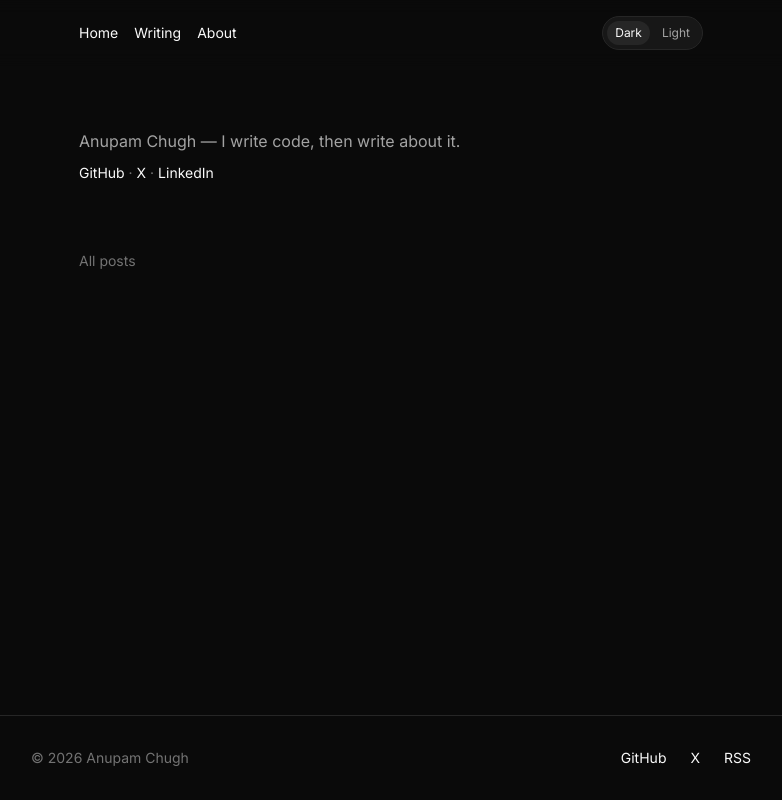
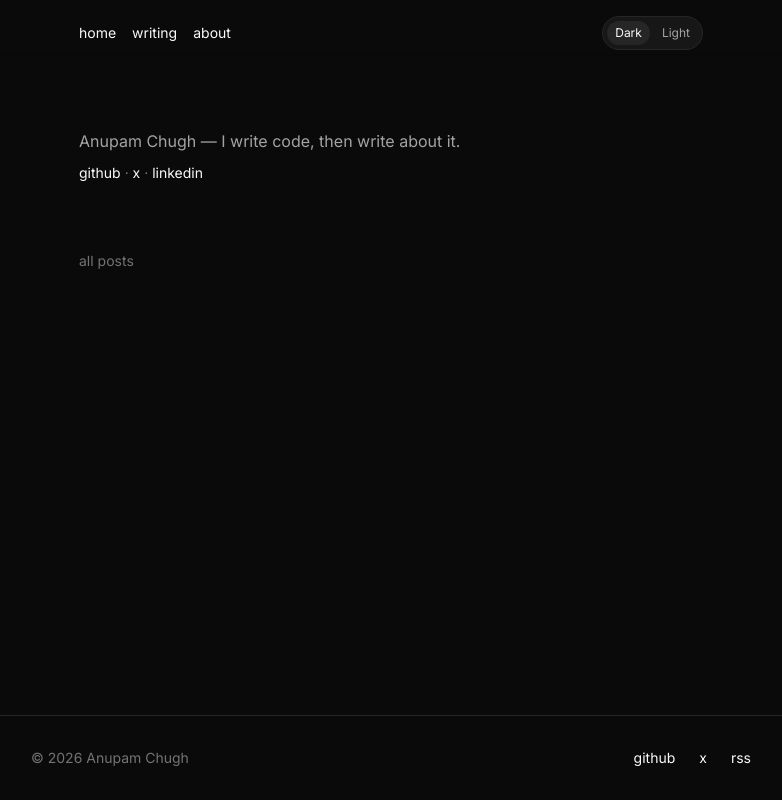
Before and after one commit to anupamchugh/anupamchugh.github.io, a Next.js app: page / in a window 1280 px wide. Shown: the whole page, without its empty margins (249-1031 px from the left). Built offline with nearby package versions, Linux system fonts and the light colour scheme.

Commit message:
style: lower-case labels (brian lovin vibe)

```diff
--- a/app/about/page.tsx
+++ b/app/about/page.tsx
@@ -2,7 +2,7 @@ import { Metadata } from 'next';
 import { siteConfig } from '@/lib/content';
 
 export const metadata: Metadata = {
-  title: 'About',
+  title: 'about',
   description: 'Software engineer.',
 };
 
--- a/app/not-found.tsx
+++ b/app/not-found.tsx
@@ -6,7 +6,7 @@ export default function NotFound() {
       <div className="text-center">
         <h1 className="text-6xl font-semibold">404</h1>
         <p className="mt-4 text-secondary">
-          Page not found.
+          page not found.
         </p>
 
         <div className="mt-8 flex justify-center gap-4 text-sm">
@@ -14,13 +14,13 @@ export default function NotFound() {
             href="/"
             className="text-tertiary hover:text-primary transition-colors"
           >
-            Home
+            home
           </Link>
           <Link
             href="/posts/"
             className="text-tertiary hover:text-primary transition-colors"
           >
-            Writing
+            writing
           </Link>
         </div>
       </div>
--- a/app/notes/page.tsx
+++ b/app/notes/page.tsx
@@ -3,7 +3,7 @@ import { getNotes, getTILs } from '@/lib/posts';
 import { formatDate } from '@/lib/utils';
 
 export const metadata = {
-  title: 'Notes',
+  title: 'notes',
   description: 'Quick thoughts, TILs, and draft ideas',
 };
 
@@ -14,7 +14,7 @@ export default function NotesPage() {
 
   return (
     <div className="mx-auto max-w-2xl px-4 pb-16 pt-32 sm:px-6">
-      <h1 className="text-2xl font-semibold">Notes</h1>
+      <h1 className="text-2xl font-semibold">notes</h1>
       <p className="mt-2 text-secondary">
         Quick thoughts and TILs. Less polished than blog posts.
       </p>
@@ -23,7 +23,7 @@ export default function NotesPage() {
       {tils.length > 0 && (
         <section className="mt-12">
           <h2 className="text-sm font-medium text-tertiary tracking-wide">
-            Today I learned
+            today i learned
           </h2>
           <div className="mt-4 space-y-2">
             {tils.slice(0, 5).map((til) => (
@@ -46,7 +46,7 @@ export default function NotesPage() {
       {/* Notes */}
       <section className="mt-12">
         <h2 className="text-sm font-medium text-tertiary tracking-wide">
-          Notes
+          notes
         </h2>
         <div className="mt-4 space-y-2">
           {notes.length > 0 ? (
--- a/app/page.tsx
+++ b/app/page.tsx
@@ -29,7 +29,7 @@ export default function HomePage() {
             href="/posts/"
             className="text-tertiary text-sm hover:text-primary"
           >
-            All posts
+            all posts
           </Link>
         </div>
       </section>
--- a/app/posts/[slug]/page.tsx
+++ b/app/posts/[slug]/page.tsx
@@ -18,7 +18,7 @@ export async function generateStaticParams() {
 export async function generateMetadata({ params }: PageProps): Promise<Metadata> {
   const { slug } = await params;
   const post = getPostBySlug(slug);
-  if (!post) return { title: 'Post not found' };
+  if (!post) return { title: 'post not found' };
 
   return {
     title: post.title,
@@ -44,7 +44,7 @@ export default async function PostPage({ params }: PageProps) {
         href="/posts/"
         className="text-sm text-tertiary hover:text-primary transition-colors"
       >
-        ← Writing
+        ← writing
       </Link>
 
       {/* Header */}
@@ -98,7 +98,7 @@ export default async function PostPage({ params }: PageProps) {
           href="/posts/"
           className="text-sm text-tertiary hover:text-primary transition-colors"
         >
-          ← Back to writing
+          ← back to writing
         </Link>
       </footer>
     </article>
--- a/app/posts/page.tsx
+++ b/app/posts/page.tsx
@@ -3,7 +3,7 @@ import PostCard from '@/components/post-card';
 import { getAllPosts } from '@/lib/posts';
 
 export const metadata: Metadata = {
-  title: 'Writing',
+  title: 'writing',
   description: 'Technical tutorials, framework explorations, and satirical takes.',
 };
 
@@ -12,7 +12,7 @@ export default function PostsPage() {
 
   return (
     <div className="mx-auto max-w-2xl px-4 pb-16 pt-32 sm:px-6">
-      <h1 className="text-2xl font-semibold">Writing</h1>
+      <h1 className="text-2xl font-semibold">writing</h1>
       <p className="mt-2 text-secondary">
         {posts.length} articles on iOS, SwiftUI, Core ML, and more.
       </p>
--- a/app/projects/page.tsx
+++ b/app/projects/page.tsx
@@ -4,14 +4,14 @@ import Link from 'next/link';
 import { projects } from '@/lib/content';
 
 export const metadata: Metadata = {
-  title: 'Projects',
+  title: 'projects',
   description: 'Tutorial collections, tools, and explorations.',
 };
 
 export default function ProjectsPage() {
   return (
     <div className="mx-auto max-w-3xl px-4 pb-16 pt-32 sm:px-6">
-      <h1 className="text-3xl font-semibold text-primary">Projects</h1>
+      <h1 className="text-3xl font-semibold text-primary">projects</h1>
       <p className="mt-2 text-secondary">
         Tools, tutorial collections, and explorations.
       </p>
--- a/components/footer.tsx
+++ b/components/footer.tsx
@@ -14,7 +14,7 @@ export default function Footer() {
               rel="noopener noreferrer"
               className="hover:text-primary"
             >
-              GitHub
+              github
             </a>
             <a
               href={siteConfig.social.twitter}
@@ -22,10 +22,10 @@ export default function Footer() {
               rel="noopener noreferrer"
               className="hover:text-primary"
             >
-              X
+              x
             </a>
             <Link href="/rss.xml" className="hover:text-primary">
-              RSS
+              rss
             </Link>
           </div>
         </div>
--- a/components/header.tsx
+++ b/components/header.tsx
@@ -9,9 +9,9 @@ export default function Header() {
       <nav className="mx-auto max-w-2xl px-4 py-4 sm:px-6">
         <div className="flex items-center justify-between gap-4 text-sm text-tertiary">
           <div className="flex gap-4">
-            <Link href="/" className="hover:text-primary">Home</Link>
-            <Link href="/posts/" className="hover:text-primary">Writing</Link>
-            <Link href="/about/" className="hover:text-primary">About</Link>
+            <Link href="/" className="hover:text-primary">home</Link>
+            <Link href="/posts/" className="hover:text-primary">writing</Link>
+            <Link href="/about/" className="hover:text-primary">about</Link>
           </div>
           <ThemeToggle />
         </div>
--- a/components/hero.tsx
+++ b/components/hero.tsx
@@ -7,11 +7,11 @@ export default function Hero() {
         {siteConfig.name} — I write code, then write about it.
       </p>
       <p className="mt-2 text-tertiary text-sm">
-        <a href={siteConfig.social.github} className="hover:text-primary">GitHub</a>
+        <a href={siteConfig.social.github} className="hover:text-primary">github</a>
         {' · '}
-        <a href={siteConfig.social.twitter} className="hover:text-primary">X</a>
+        <a href={siteConfig.social.twitter} className="hover:text-primary">x</a>
         {' · '}
-        <a href={siteConfig.social.linkedin} className="hover:text-primary">LinkedIn</a>
+        <a href={siteConfig.social.linkedin} className="hover:text-primary">linkedin</a>
       </p>
     </section>
   );
--- a/lib/content.ts
+++ b/lib/content.ts
@@ -1,6 +1,6 @@
 export const siteConfig = {
   name: "Anupam Chugh",
-  title: "Anupam Chugh - software engineer and technical writer",
+  title: "anupam chugh - software engineer and technical writer",
   description: "I ship code, then write about it. iOS, AI workflows, and occasionally tools that become obsolete in four days.",
   url: "https://anupamchugh.github.io",
   social: {
@@ -13,11 +13,11 @@ export const siteConfig = {
 export type NavItem = { href: string; label: string };
 
 export const navItems: NavItem[] = [
-  { href: "/", label: "Home" },
-  { href: "/about/", label: "About" },
-  { href: "/posts/", label: "Writing" },
-  { href: "/notes/", label: "Notes" },
-  { href: "/projects/", label: "Projects" },
+  { href: "/", label: "home" },
+  { href: "/about/", label: "about" },
+  { href: "/posts/", label: "writing" },
+  { href: "/notes/", label: "notes" },
+  { href: "/projects/", label: "projects" },
 ];
 
 export type Stat = { label: string; value: string; description?: string };
```
